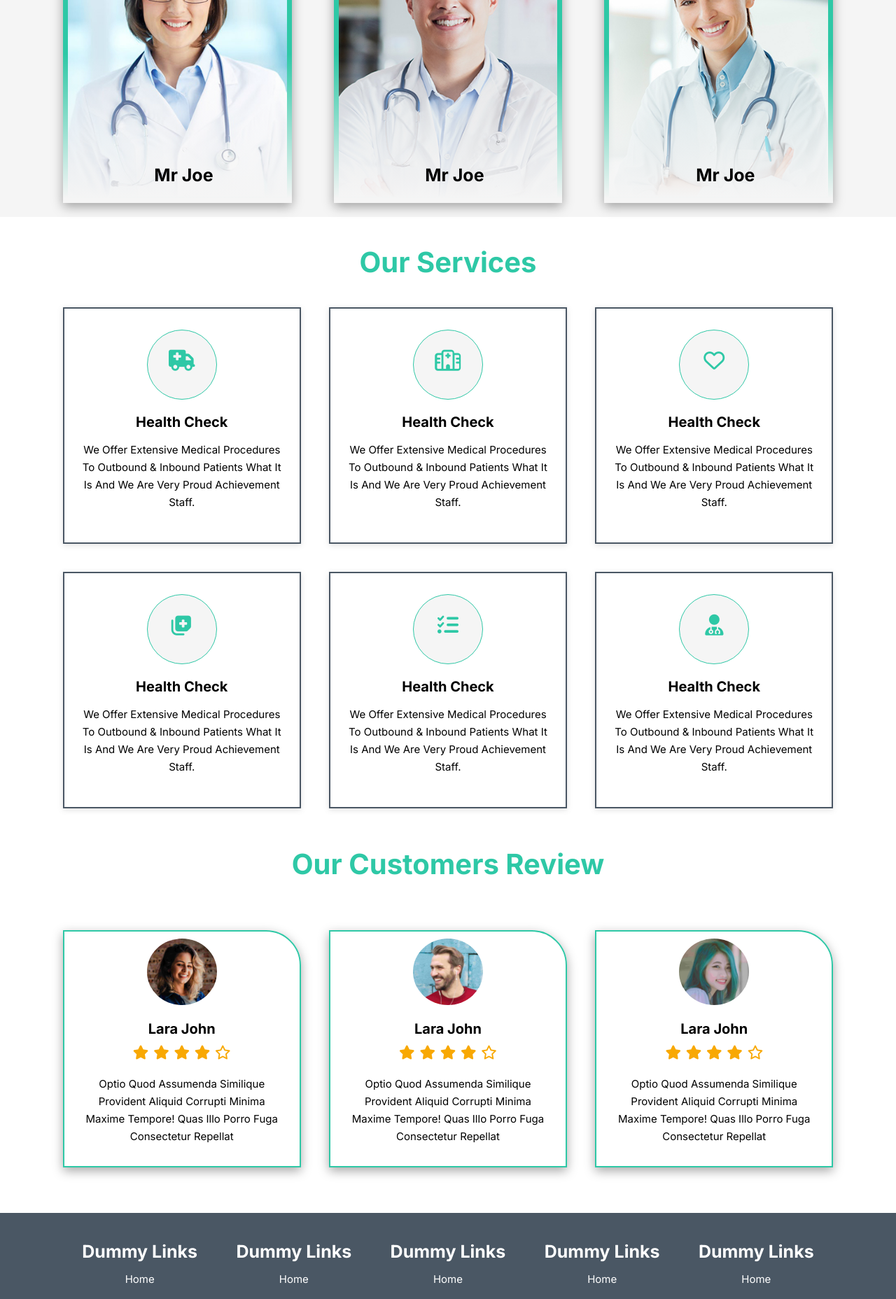
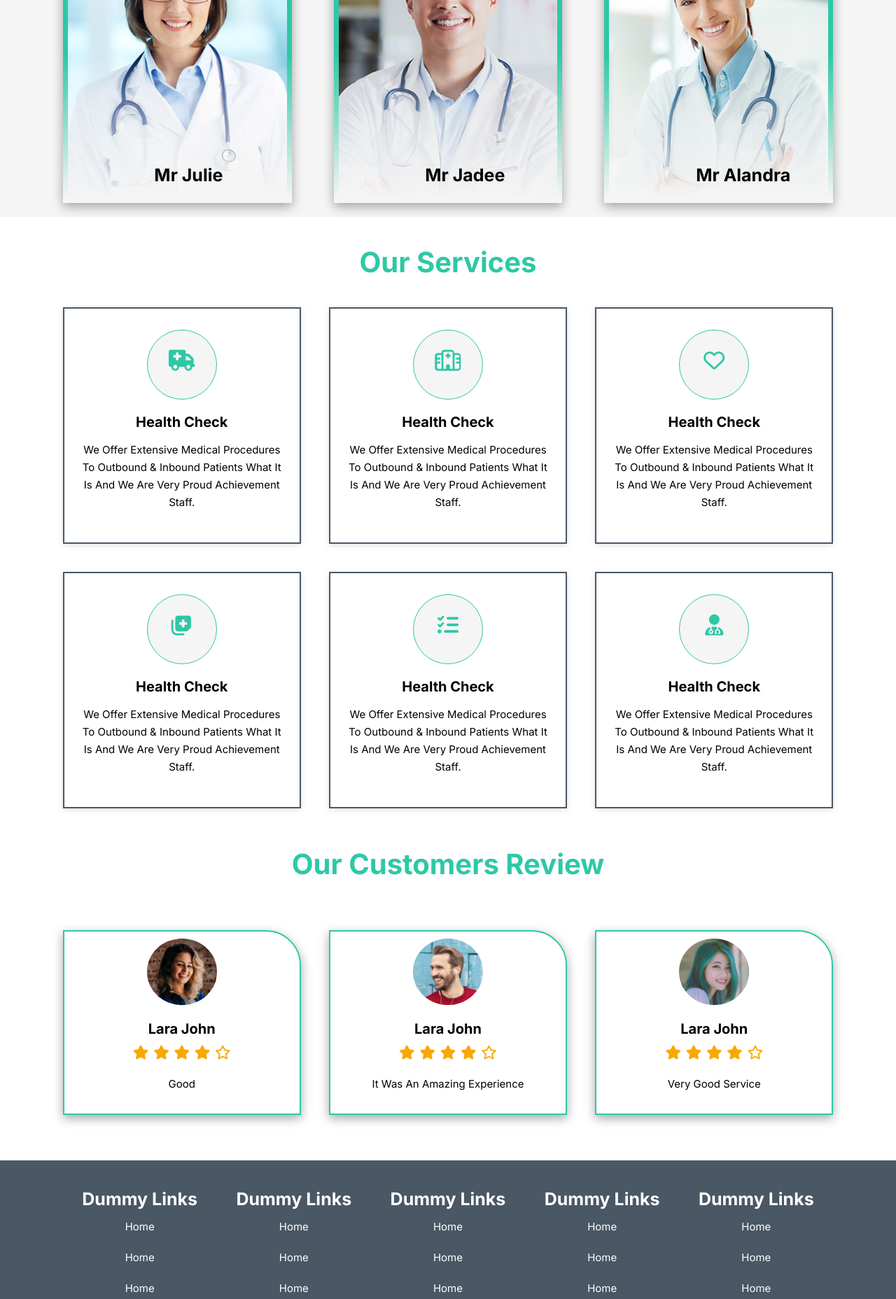
Before and after one commit to Abhinaya0122/Hospital-Management-System, a Flask app: page / in a window 1280 px wide. Shown: the part 2400-4256 px from the top of the page at 70% size. Run offline with Flask 2, Linux system fonts and the light colour scheme; some libraries are stand-ins or nearby versions.

Commit message:
Update index.html

```diff
--- a/templates/index.html
+++ b/templates/index.html
@@ -43,8 +43,7 @@
                 <div class="home-left-content">
                     <span>welcome to hospital management</span>
                     <h2>We take care our<br> Patients Healths</h2>
-                    <p class="lorem">Lorem ipsum dolor sit amet consectetur adipisicing elit.
-                        Possimus numquam veniam porro eius, fugiat vero ut ipsum libero</p>
+                    <p class="lorem">A comprehensive solution designed to streamline hospital operations and enhance patient care. Our HMS integrates all critical functions into one platform, ensuring efficient management of administrative, financial, and clinical tasks.</p>
 
                         <div class="home-btn">
                             <a href="">Read More</a>
@@ -149,7 +148,7 @@
                     </div>
                     <img src="static/images/team2.jpg" alt="">
                     <div class="doc-details">
-                        <h2>Mr Joe</h2>
+                        <h2>Mr Jane</h2>
 
                         <i class="fa-brands fa-linkedin"></i>
                         <i class="fa-brands fa-instagram"></i>
@@ -164,7 +163,7 @@
                     </div>
                     <img src="static/images/team3.jpg" alt="">
                     <div class="doc-details">
-                        <h2>Mr Joe</h2>
+                        <h2>Mr henry</h2>
 
                         <i class="fa-brands fa-linkedin"></i>
                         <i class="fa-brands fa-instagram"></i>
@@ -179,7 +178,7 @@
                     </div>
                     <img src="static/images/team4.jpg" alt="">
                     <div class="doc-details">
-                        <h2>Mr Joe</h2>
+                        <h2>Mr Julie</h2>
 
                         <i class="fa-brands fa-linkedin"></i>
                         <i class="fa-brands fa-instagram"></i>
@@ -194,7 +193,7 @@
                     </div>
                     <img src="static/images/team5.jpg" alt="">
                     <div class="doc-details">
-                        <h2>Mr Joe</h2>
+                        <h2>Mr Jadee</h2>
 
                         <i class="fa-brands fa-linkedin"></i>
                         <i class="fa-brands fa-instagram"></i>
@@ -210,7 +209,7 @@
                     <img src="static/images/team6.jpg" alt="">
 
                     <div class="doc-details">
-                        <h2>Mr Joe</h2>
+                        <h2>Mr Alandra</h2>
 
                         <i class="fa-brands fa-linkedin"></i>
                         <i class="fa-brands fa-instagram"></i>
@@ -308,7 +307,7 @@
                         </div>
 
                         <div class="review-text">
-                            <p>Optio quod assumenda similique provident aliquid corrupti minima maxime tempore! Quas illo porro fuga consectetur repellat </p>
+                            <p>Good</p>
                         </div>
 
                     </div>
@@ -326,7 +325,7 @@
                         </div>
 
                         <div class="review-text">
-                            <p>Optio quod assumenda similique provident aliquid corrupti minima maxime tempore! Quas illo porro fuga consectetur repellat</p>
+                            <p>It was an amazing experience</p>
                         </div>
 
                     </div>
@@ -344,7 +343,7 @@
                         </div>
 
                         <div class="review-text">
-                            <p>Optio quod assumenda similique provident aliquid corrupti minima maxime tempore! Quas illo porro fuga consectetur repellat</p>
+                            <p>Very good service</p>
                         </div>
 
                     </div>
```
